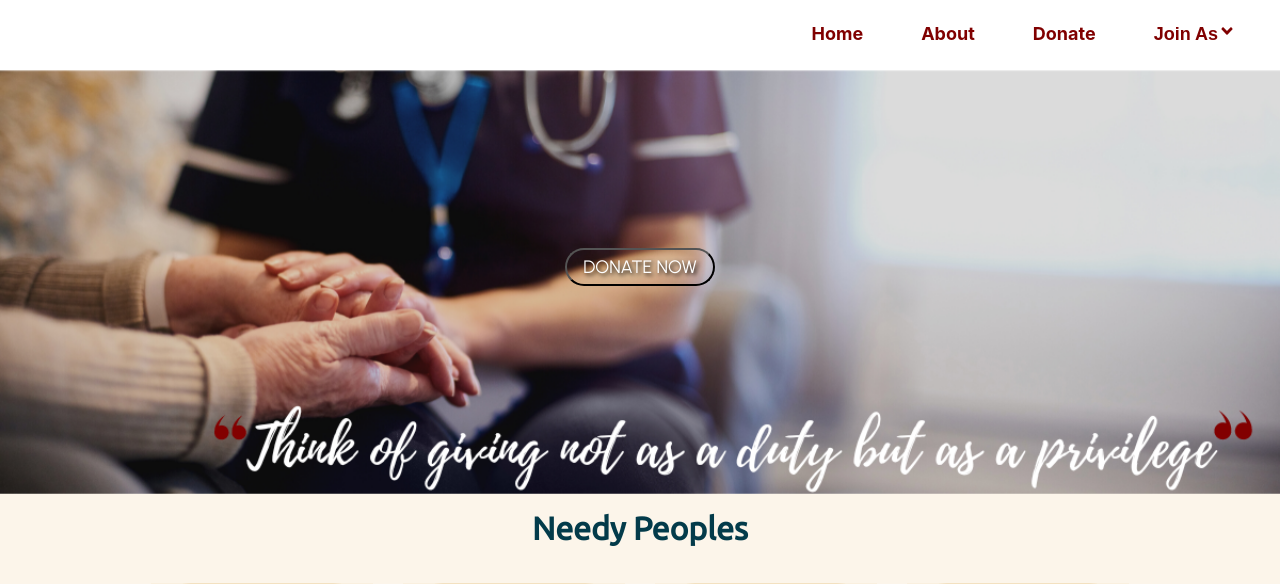
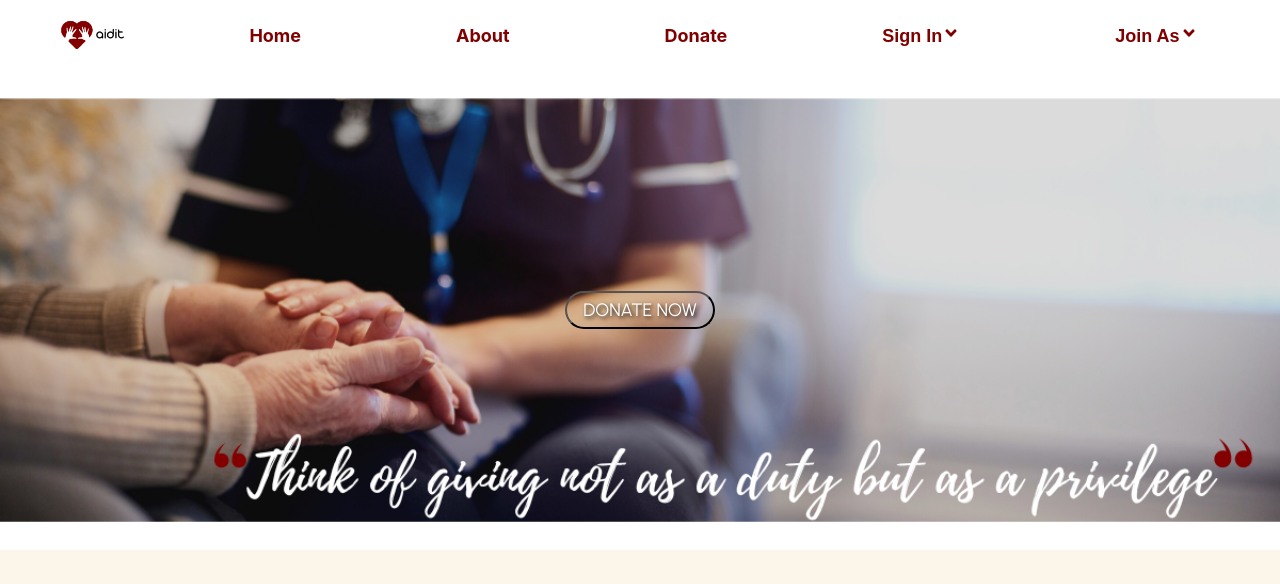
Before and after one commit to AIDIT-A-Humanitarian-Cause/Aidit_Hackathon, a React (Create React App) app in the folder client/: page / in a window 1280 px wide. Shown: the top 584 px of the page. Built offline with nearby package versions, Linux system fonts and the light colour scheme.

Commit message:
add: nav

```diff
--- a/client/src/App.js
+++ b/client/src/App.js
@@ -13,7 +13,7 @@ import Donate from "./components/Donate";
 function App() {
   return (
     <>
-      <NavBar />
+      {/* <NavBar /> */}
       <Routes>
         <Route path="/" element={<Home />} />
         <Route
--- a/client/src/components/DonorRegister.js
+++ b/client/src/components/DonorRegister.js
@@ -92,6 +92,7 @@ function DonorRegister() {
       if (response.data.success) {
         navigate("/home");
         localStorage.setItem("token", response.data.token);
+        localStorage.setItem("authenticated", true);
         setauthenticated(true);
       }
       console.log(response);
--- a/client/src/components/DonorSignIn.js
+++ b/client/src/components/DonorSignIn.js
@@ -3,6 +3,7 @@ import styled from "styled-components";
 import { Link } from "react-router-dom";
 import axios from "../api/axios";
 import { useNavigate } from "react-router-dom";
+import Navbar from "./NavBar";
 const FormContainer = styled.div`
   display: flex;
   flex-direction: column;
@@ -70,7 +71,7 @@ function DonorSignIn() {
       console.log(response);
       if (response.status == 202) {
         localStorage.setItem("token", response.data.token);
-        setauthenticated(true);
+        localStorage.setItem("authenticated", true);
         navigate("/home");
       }
     } catch (err) {
@@ -80,10 +81,12 @@ function DonorSignIn() {
   };
 
   return (
+    <>
+      <Navbar />
       <FormContainer>
         <form onSubmit={handleSubmit}>
           <FormRow>
-          <Label>email:</Label>
+            <Label>Email:</Label>
             <Input
               type="text"
               value={email}
@@ -105,6 +108,7 @@ function DonorSignIn() {
           <Link to="/join/donor/register"> Sign Up!</Link>
         </SignUpPrompt>
       </FormContainer>
+    </>
   );
 }
 
--- a/client/src/components/HeroImg.js
+++ b/client/src/components/HeroImg.js
@@ -3,19 +3,16 @@ import styled from "styled-components";
 import HeroImage from "../assets/home_img.png";
 import { Link } from "react-router-dom";
 const HeroContainer = styled.div`
-  height: 400px;
   display: flex;
   align-items: center;
   justify-content: center;
   font-family: "Urbanist";
-  margin: 0px;
   object-fit: cover;
-  overflow-x: none;
 `;
 const ImageContainer = styled.img`
   object-fit: cover;
   width: 100%;
-  padding-top: 30px;
+  height: 60vh;
 `;
 const HeroButton = styled.button`
   background-color: transparent;
@@ -51,11 +48,15 @@ const HeroButton = styled.button`
 const NavLink = styled(Link)`
   position: absolute;
 `;
-const HeroImg = () => (
+const HeroImg = (props) => (
   <HeroContainer>
     <ImageContainer src={HeroImage} />
     <NavLink to="/donate">
-      <HeroButton>DONATE NOW</HeroButton>
+      {props.isInstitute ? (
+        <HeroButton>Create Donation</HeroButton>
+      ) : (
+        <HeroButton>DONATE NOW</HeroButton>
+      )}
     </NavLink>
   </HeroContainer>
 );
--- a/client/src/components/InstitutionRegister.js
+++ b/client/src/components/InstitutionRegister.js
@@ -95,6 +95,8 @@ function InstitutionRegister() {
       console.log(response);
       if (response.data.success) {
         localStorage.setItem("token", response.data.token);
+        localStorage.setItem("authenticated", true);
+        localStorage.setItem("isInstitution", true);
         setauthenticated(true);
         navigate("/home");
       }
--- a/client/src/components/InstitutionSignIn.js
+++ b/client/src/components/InstitutionSignIn.js
@@ -71,6 +71,8 @@ function InstitutionSignIn() {
       console.log(response);
       if (response.status == 202) {
         localStorage.setItem("token", response.data.token);
+        localStorage.setItem("authenticated", true);
+        localStorage.setItem("isInstitution", true);
         setauthenticated(true);
         navigate("/home");
       }
--- a/client/src/components/NavBar.js
+++ b/client/src/components/NavBar.js
@@ -1,13 +1,12 @@
 import React, { useState } from "react";
-import { Link } from "react-router-dom";
+import { Link, Navigate } from "react-router-dom";
 import { FaAngleDown } from "react-icons/fa";
 import styled from "styled-components";
-
+import Logos from "../assets/logo_.png";
 const NavContainer = styled.nav`
   display: flex;
   align-items: center;
-  justify-content: end;
-  padding: 10px;
+  justify-content: space-around;
   background-color: white;
   font-weight: bold;
 `;
@@ -16,6 +15,7 @@ const NavLink = styled(Link)`
   color: maroon;
   text-decoration: none;
   padding: 12px 24px;
+  cursor: pointer;
   margin-right: 10px;
   font-size: 18px;
 `;
@@ -29,6 +29,7 @@ const NavButton = styled.button`
   margin-right: 10px;
   font-size: 18px;
   font-weight: bold;
+  cursor: pointer;
 
   background-color: white;
 `;
@@ -61,25 +62,84 @@ const NavDropdownItem = styled.a`
     color: maroon;
   }
 `;
+const Logo = styled.img`
+  width: 70px;
+  height: 70px;
+  margin-left: 10px;
+`;
 
 const Navbar = () => {
   const [showDropdown, setShowDropdown] = useState(false);
-
+  const [showSignIn, setSignIn] = useState(false);
+  const [isLoggedIn, setLoggedIn] = useState(
+    localStorage.getItem("authenticated") === "true"
+  );
   const toggleDropdown = () => {
     setShowDropdown(!showDropdown);
   };
 
+  const signDropDown = () => {
+    setSignIn(!showSignIn);
+  };
+  const handleDropdownHover = (event) => {
+    setShowDropdown(event.type === "mouseenter");
+  };
+
+  const handleSignInHover = (event) => {
+    setSignIn(event.type === "mouseenter");
+  };
+  function logoutHandle() {
+    localStorage.setItem("authenticated", false);
+    <Navigate to="/home" />;
+    setLoggedIn(false);
+  }
+
   return (
+    <>
       <NavContainer>
+        <Logo src={Logos} />
         <NavLink to="/home">Home</NavLink>
         <NavLink to="/about">About</NavLink>
         <NavLink to="/donate">Donate</NavLink>
-      <NavDropdown>
+        {isLoggedIn ? (
+          <NavLink to="/mydonation">My Donation</NavLink>
+        ) : (
+          <NavDropdown
+            onMouseEnter={handleSignInHover}
+            onMouseLeave={handleSignInHover}
+          >
+            <NavButton onClick={signDropDown}>
+              Sign In
+              <FaAngleDown />
+            </NavButton>
+            <NavDropdownContent
+              showDropdown={showSignIn}
+              style={{ display: showSignIn ? "block" : "none" }}
+            >
+              <NavDropdownItem>
+                <Link to="/join/donor/log">As Donor</Link>
+              </NavDropdownItem>
+              <NavDropdownItem>
+                <Link to="/join/institution/log">As Institution</Link>
+              </NavDropdownItem>
+            </NavDropdownContent>
+          </NavDropdown>
+        )}
+        {isLoggedIn ? (
+          <NavButton onClick={logoutHandle}>Logout</NavButton>
+        ) : (
+          <NavDropdown
+            onMouseEnter={handleDropdownHover}
+            onMouseLeave={handleDropdownHover}
+          >
             <NavButton onClick={toggleDropdown}>
               Join As
               <FaAngleDown />
             </NavButton>
-        <NavDropdownContent showDropdown={showDropdown}>
+            <NavDropdownContent
+              showDropdown={showDropdown}
+              style={{ display: showDropdown ? "block" : "none" }}
+            >
               <NavDropdownItem>
                 <Link to="/join/donor/register">Donor</Link>
               </NavDropdownItem>
@@ -88,7 +148,9 @@ const Navbar = () => {
               </NavDropdownItem>
             </NavDropdownContent>
           </NavDropdown>
+        )}
       </NavContainer>
+    </>
   );
 };
 export default Navbar;
--- a/client/src/home/Home.js
+++ b/client/src/home/Home.js
@@ -1,4 +1,4 @@
-import React from "react";
+import { React, useState } from "react";
 import Footer from "../components/Footer";
 import HeroImg from "../components/HeroImg";
 import Slider from "../components/Slider";
@@ -7,27 +7,29 @@ import CounterUp from "./countUp";
 import Donors from "./Donors";
 import styled from "styled-components";
 import WhyDonate from "./WhyDonate";
-import image1 from '../assets/donor1.jpg'
-import image2 from '../assets/donor7.jpg'
-import image3 from '../assets/donor5.jpg'
-import image4 from '../assets/donor6.jpg'
-import image5 from '../assets/donor4.jpg'
-
+import image1 from "../assets/donor1.jpg";
+import image2 from "../assets/donor7.jpg";
+import image3 from "../assets/donor5.jpg";
+import image4 from "../assets/donor6.jpg";
+import image5 from "../assets/donor4.jpg";
+import Navbar from "../components/NavBar";
 
 function Home() {
- const images = [image1,image2,image3,image4,image5]
+  const [isLoggedInAsInstituition, setLoggedIn] = useState(
+    localStorage.getItem("isInstitution") === "true"
+  );
+  const images = [image1, image2, image3, image4, image5];
   return (
     <>
-      <HeroImg/>
+      <Navbar />
+      <HeroImg props={{ isInstitute: isLoggedInAsInstituition }} />
       <CardsDonar />
       <CounterUp />
       <Slider />
-
-
       <DonorTitle>Our Top Donors</DonorTitle>
       <DonorContainer>
-        {images.map((val)=>{
-          return <Donors props = {{images:val}}/>
+        {images.map((val) => {
+          return <Donors props={{ images: val }} />;
         })}
       </DonorContainer>
       <WhyDonate />
--- a/client/src/home/datas.js
+++ b/client/src/home/datas.js
@@ -33,7 +33,7 @@ img:Img3,
     progress: "She has gone through 50% of the treatment",
   },
   {
-    id: 3,
+    id: 4,
     img: Img4,
     title: "Give dhina a new life by helping her fight against cancer. ",
     bg: "9BE9F8",
```
Lines whose indentation alone changed are shown as unchanged.
